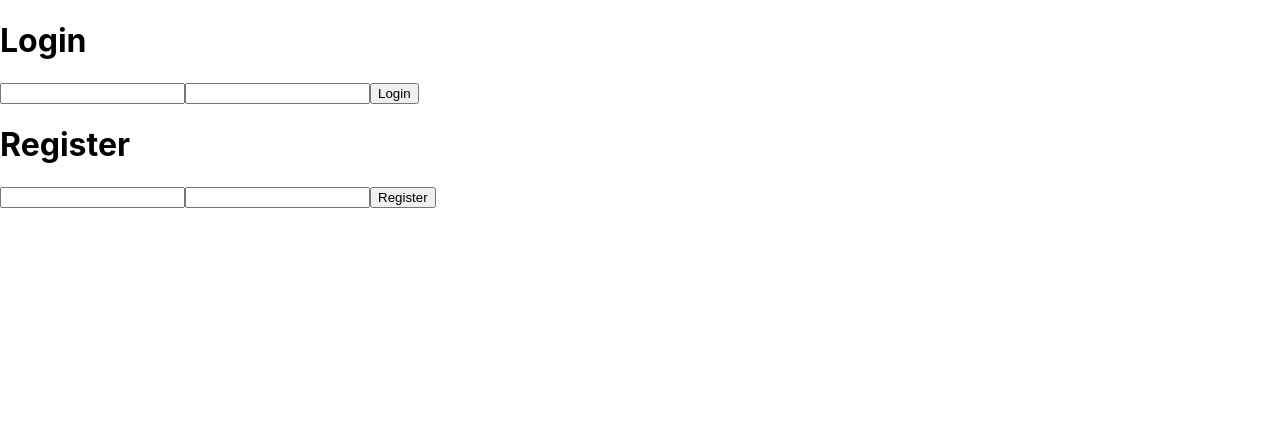
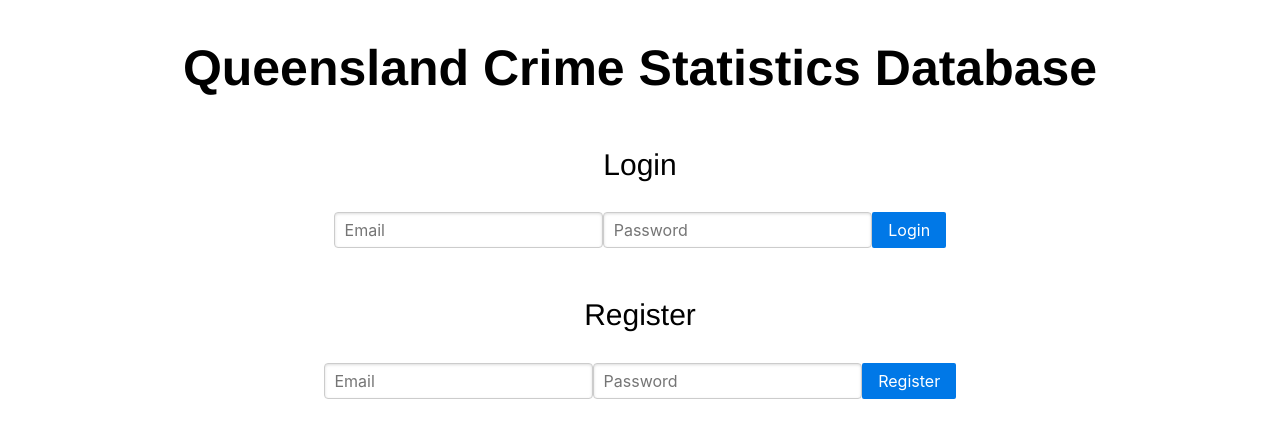
Before and after one commit to liambrock99/CAB230-React-Client, a React (Create React App) app: page / in a window 1280 px wide. Shown: the top 438 px of the page. Built offline with nearby package versions, Linux system fonts and the light colour scheme.

Commit message:
css stuff

```diff
--- a/public/index.html
+++ b/public/index.html
@@ -22,9 +22,27 @@
       work correctly both with client-side routing and a non-root public URL.
       Learn how to configure a non-root public URL by running `npm run build`.
     -->
-    <link rel="stylesheet" href="https://unpkg.com/leaflet@1.4.0/dist/leaflet.css"
-    integrity="sha512-puBpdR0798OZvTTbP4A8Ix/l+A4dHDD0DGqYW6RQ+9jxkRFclaxxQb/SJAWZfWAkuyeQUytO7+7N4QKrDh+drA=="
-    crossorigin=""/>
+
+    <!--
+      Leaflet stylesheet
+    -->
+    <link
+      rel="stylesheet"
+      href="https://unpkg.com/leaflet@1.4.0/dist/leaflet.css"
+      integrity="sha512-puBpdR0798OZvTTbP4A8Ix/l+A4dHDD0DGqYW6RQ+9jxkRFclaxxQb/SJAWZfWAkuyeQUytO7+7N4QKrDh+drA=="
+      crossorigin=""
+    />
+
+    <!--
+      Pure CSS stylesheet
+    -->
+    <link
+      rel="stylesheet"
+      href="https://unpkg.com/purecss@1.0.0/build/pure-min.css"
+      integrity="sha384-nn4HPE8lTHyVtfCBi5yW9d20FjT8BJwUXyWZT9InLYax14RDjBj46LmSztkmNP9w"
+      crossorigin="anonymous"
+    />
+
     <title>React App</title>
   </head>
   <body>
--- a/src/App.css
+++ b/src/App.css
@@ -1,33 +1,38 @@
-.App {
+* {
+  margin: 0;
+  padding: 0;
+}
+
+#title {
+  font-size: 50px;
+  margin-top: 40px;
+  margin-bottom: 40px;
+}
+
+.font {
+  font-family: Helvetica, Arial, "Times New Roman";
+}
+
+.center-text {
   text-align: center;
 }
 
-.App-logo {
-  animation: App-logo-spin infinite 20s linear;
-  height: 40vmin;
-  pointer-events: none;
+.center {
+  margin: auto;
 }
 
-.App-header {
-  background-color: #282c34;
-  min-height: 100vh;
-  display: flex;
-  flex-direction: column;
-  align-items: center;
-  justify-content: center;
-  font-size: calc(10px + 2vmin);
-  color: white;
+.form-title {
+  font-size: 30px;
+  margin-top: 50px;
+  margin-bottom: 30px;
 }
 
-.App-link {
-  color: #61dafb;
+.form-error {
+  margin-top: 10px;
 }
 
-@keyframes App-logo-spin {
-  from {
-    transform: rotate(0deg);
-  }
-  to {
-    transform: rotate(360deg);
-  }
+.logout-btn {
+  position: absolute;
+  top: 0;
+  left: 0;
 }
--- a/src/App.js
+++ b/src/App.js
@@ -1,4 +1,5 @@
 import React, { useState } from "react";
+import "./App.css";
 import { Login } from "./Login.js";
 import { Register } from "./Register.js";
 import { Main } from "./Main.js";
@@ -7,10 +8,14 @@ function App() {
   const [JWT, setJWT] = useState(null);
   const onLogin = t => setJWT(t);
   const onLogout = () => setJWT(null);
+
   return (
     <div>
       {JWT == null ? (
         <div>
+          <h1 id="title" class="font center-text">
+            Queensland Crime Statistics Database
+          </h1>
           <Login onLogin={onLogin} />
           <Register />
         </div>
--- a/src/Login.js
+++ b/src/Login.js
@@ -36,23 +36,29 @@ export function Login(props) {
 
   return (
     <div>
-      <h1>Login</h1>
-      <form onSubmit={handleSubmit} method="POST">
+      <div class="form-title font center-text">Login</div>
+      <form onSubmit={handleSubmit} class="pure-form center-text" method="POST">
         <input
           type="text"
-          name="Email"
+          placeholder="Email"
           value={email}
+          required
           onChange={e => setEmail(e.target.value)}
         />
         <input
           type="password"
-          name="Password"
+          placeholder="Password"
           value={password}
+          required
           onChange={e => setPassword(e.target.value)}
         />
-        <input type="submit" value="Login" />
+        <input
+          type="submit"
+          value="Login"
+          class="pure-button pure-button-primary"
+        />
       </form>
-      <div>{error}</div>
+      <div class="form-error center-text">{error}</div>
     </div>
   );
 }
--- a/src/Main.js
+++ b/src/Main.js
@@ -4,8 +4,15 @@ import Search from "./Search.js";
 export function Main(props) {
   return (
     <div>
-      <h1>Welcome!</h1>
-      <button onClick={props.onLogout}>Logout</button>
+      <h1 id="title" class="font center-text">
+        Queensland Crime Statistics Database
+      </h1>
+      <button
+        onClick={props.onLogout}
+        class="pure-button pure-button-primary logout-btn"
+      >
+        Logout
+      </button>
       <Search _token={props.token} />
     </div>
   );
--- a/src/Map.js
+++ b/src/Map.js
@@ -1,12 +1,12 @@
 import React from "react";
-import { Map, Marker, Popup, TileLayer, CircleMarker } from "react-leaflet";
+import { Map, Popup, TileLayer, CircleMarker } from "react-leaflet";
 
 export default function MapWrapper(props) {
   return (
     <Map
       center={[-25.73, 134.48]}
       zoom={4}
-      style={{ height: "800px", width: "100%" }}
+      style={{ height: "800px", width: "80%", margin: "50px auto" }}
     >
       <TileLayer
         url="https://{s}.tile.openstreetmap.org/{z}/{x}/{y}.png"
--- a/src/Register.js
+++ b/src/Register.js
@@ -29,23 +29,29 @@ export function Register() {
 
   return (
     <div>
-      <h1>Register</h1>
-      <form onSubmit={handleSubmit} type="POST">
+      <div class="form-title font center-text">Register</div>
+      <form onSubmit={handleSubmit} class="pure-form center-text" type="POST">
         <input
           type="text"
-          name="Email"
+          placeholder="Email"
           value={email}
+          required
           onChange={e => setEmail(e.target.value)}
         />
         <input
           type="password"
-          name="Password"
+          placeholder="Password"
           value={password}
+          required
           onChange={e => setPassword(e.target.value)}
         />
-        <input type="submit" value="Register" />
+        <input
+          type="submit"
+          value="Register"
+          class="pure-button pure-button-primary"
+        />
       </form>
-      <p>{status}</p>
+      <div class="form-error center-text">{status}</div>
     </div>
   );
 }
--- a/src/Search.js
+++ b/src/Search.js
@@ -71,10 +71,18 @@ export default function Search(props) {
         <GenderSelect getSelected={setSelectedGenders} />
         <YearSelect getSelected={setSelectedYears} />
         <MonthSelect getSelected={setSelectedMonths} />
-        <input type="submit" value="Search" />
+        <input
+          type="submit"
+          value="Search"
+          class="pure-button pure-button-primary"
+        />
       </form>
       {error == null ? (
-        <ReactTable data={results} columns={table_columns} />
+        <ReactTable
+          data={results}
+          columns={table_columns}
+          style={{ width: "80%", margin: "auto" }}
+        />
       ) : (
         <div>{error}</div>
       )}
```
